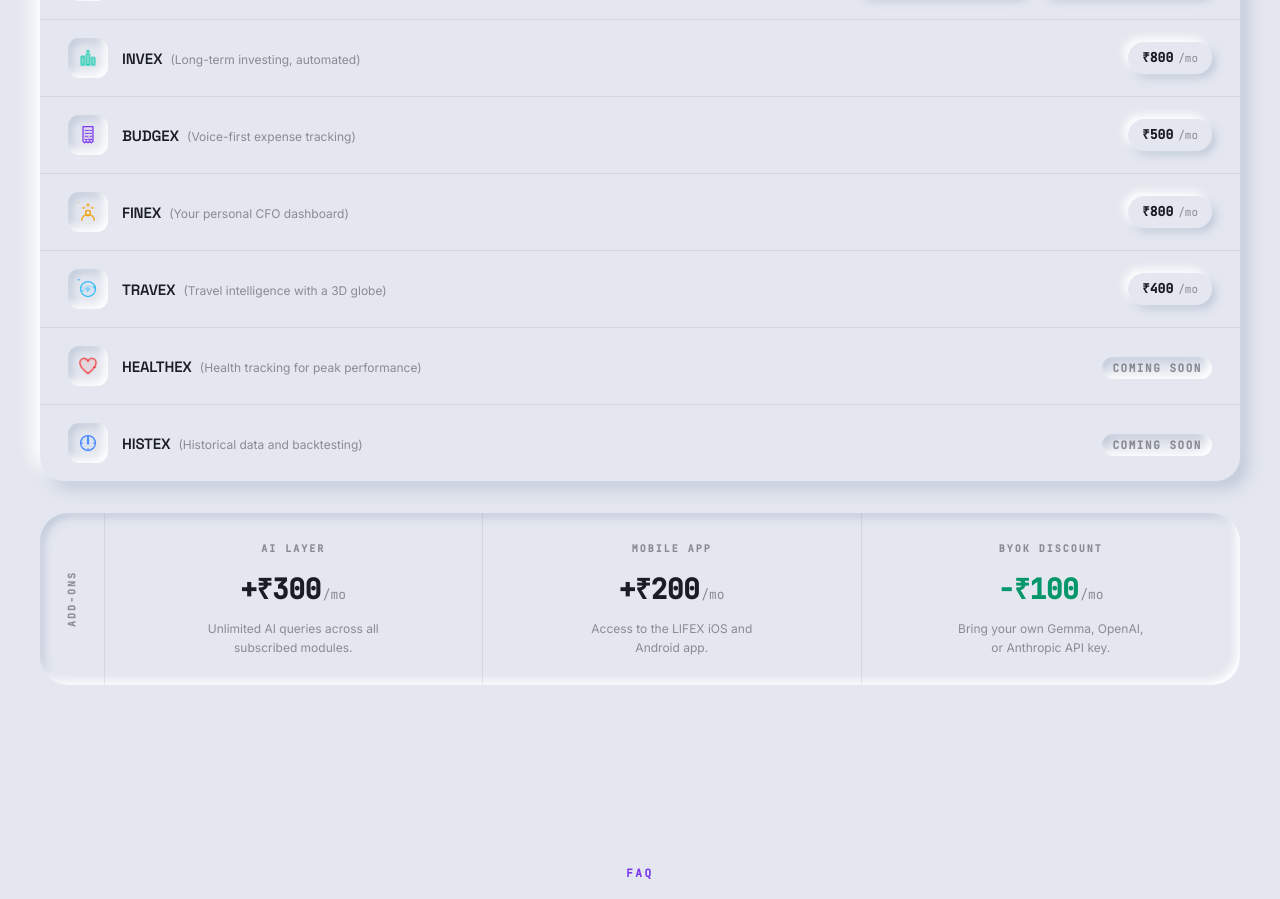
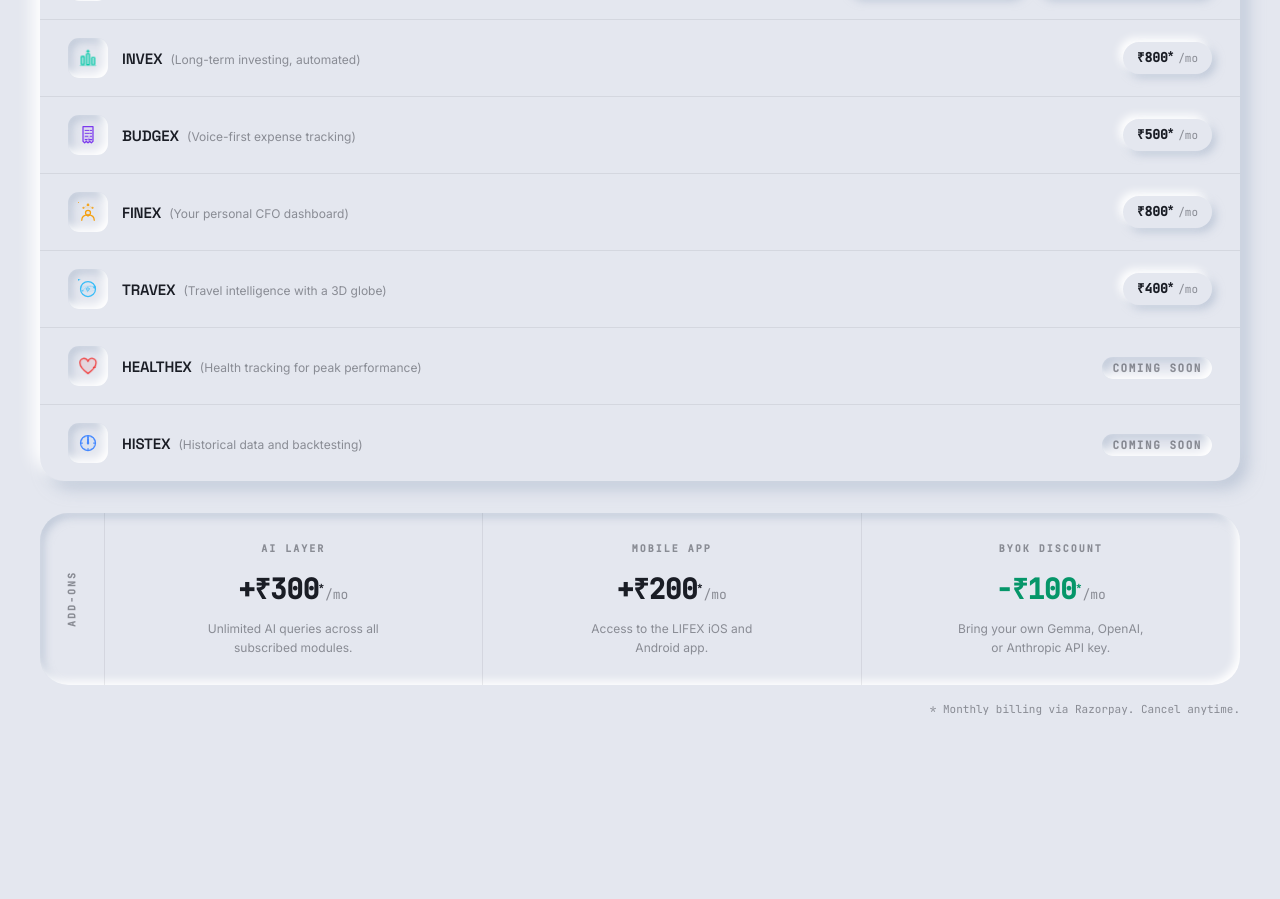
Before and after one commit to theboringtrader14/lifex-landing, a React (Vite) app: page / in a window 1280 px wide. Shown: the part 2887-3786 px from the top of the page. Built offline with nearby package versions, Linux system fonts and the light colour scheme.

Commit message:
feat(pricing): asterisk on all price chips and add-on prices, footnote below add-ons

```diff
--- a/src/components/PricingSection.tsx
+++ b/src/components/PricingSection.tsx
@@ -179,7 +179,7 @@
                     color: a.priceDelta < 0 ? 'var(--status-live)' : 'var(--text)',
                   }}
                 >
-                  {a.priceDelta < 0 ? '−' : '+'}₹{Math.abs(a.priceDelta).toLocaleString('en-IN')}
+                  {a.priceDelta < 0 ? '−' : '+'}₹{Math.abs(a.priceDelta).toLocaleString('en-IN')}<sup style={{ fontSize: 8, verticalAlign: 'super', lineHeight: 0 }}>*</sup>
                 </span>
                 <span style={{ fontFamily: 'var(--font-mono)', fontSize: 13, color: 'var(--text-mute)' }}>
                   /mo
@@ -201,6 +201,19 @@
             </div>
           ))}
         </motion.div>
+
+        {/* Footnote */}
+        <p
+          style={{
+            marginTop: 'var(--space-4)',
+            fontFamily: 'var(--font-mono)',
+            fontSize: 11,
+            color: 'var(--text-mute)',
+            textAlign: 'right',
+          }}
+        >
+          * Monthly billing via Razorpay. Cancel anytime.
+        </p>
       </div>
     </section>
   )
@@ -307,6 +320,7 @@
                     >
                       <span style={{ fontFamily: 'var(--font-mono)', fontSize: 13, fontWeight: 700, color: 'var(--text)' }}>
                         ₹{plan.price.toLocaleString('en-IN')}
+                        <sup style={{ fontSize: 9, verticalAlign: 'super', lineHeight: 0 }}>*</sup>
                       </span>
                       <span style={{ fontFamily: 'var(--font-mono)', fontSize: 11, color: 'var(--text-mute)', fontWeight: 400 }}>
                         /mo ({plan.desc})
@@ -328,6 +342,7 @@
                 >
                   <span style={{ fontFamily: 'var(--font-mono)', fontSize: 13, fontWeight: 700, color: 'var(--text)' }}>
                     ₹{mp.price!.toLocaleString('en-IN')}
+                    <sup style={{ fontSize: 9, verticalAlign: 'super', lineHeight: 0 }}>*</sup>
                   </span>
                   <span style={{ fontFamily: 'var(--font-mono)', fontSize: 11, fontWeight: 400, color: 'var(--text-mute)' }}>
                     /mo
```
